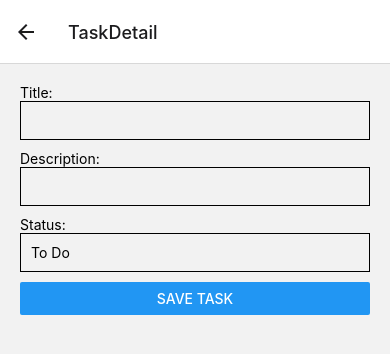
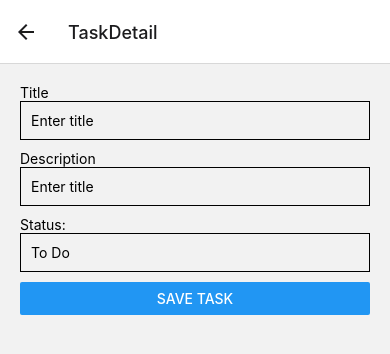
Before and after one commit to gus-waritthorn/task-manager, a React Native app: screen / in a window 390 px wide. Both pictures are taken after a click on the button "CREATE". Shown: the top 354 px of the page. Built offline with nearby package versions, Linux system fonts and the light colour scheme; what react-native-uuid would draw is missing.

Commit message:
implement the form validation using react-hook-form and yup as a schema validator

```diff
--- a/App.tsx
+++ b/App.tsx
@@ -6,14 +6,17 @@ import {createStackNavigator} from '@react-navigation/stack';
 // screen import
 import TaskListScreen from './src/screens/TaskListScreen';
 import TaskDetailScreen from './src/screens/TaskDetailScreen';
-import StatusModal from './src/components/StatusModal';
 
-import {Task} from './src/utils/task';
+import {Task, TaskStatus} from './src/utils/task';
+import {Control} from 'react-hook-form';
 
 export type RootStackParamList = {
   TaskList: undefined;
   TaskDetail: {task: Task; updateTask: (task: Task) => void};
-  Status: {status: string; updateStatus: (status: string) => void};
+  Status: {
+    control: Control<Task>;
+    setValue: (status: TaskStatus) => void;
+  };
 };
 
 const Stack = createStackNavigator<RootStackParamList>();
@@ -24,11 +27,6 @@ const App = () => {
       <Stack.Navigator initialRouteName="TaskList">
         <Stack.Screen name="TaskList" component={TaskListScreen} />
         <Stack.Screen name="TaskDetail" component={TaskDetailScreen} />
-        <Stack.Screen
-          name="Status"
-          component={StatusModal}
-          options={{presentation: 'modal'}}
-        />
       </Stack.Navigator>
     </NavigationContainer>
   );
--- a/package.json
+++ b/package.json
@@ -10,14 +10,17 @@
     "test": "jest"
   },
   "dependencies": {
+    "@hookform/resolvers": "^3.9.0",
     "@react-native-picker/picker": "^2.8.1",
     "@react-navigation/native": "^6.1.18",
     "@react-navigation/stack": "^6.4.1",
     "react": "18.3.1",
+    "react-hook-form": "^7.53.0",
     "react-native": "0.75.3",
     "react-native-gesture-handler": "^2.20.0",
     "react-native-safe-area-context": "^4.11.0",
-    "react-native-uuid": "^2.0.2"
+    "react-native-uuid": "^2.0.2",
+    "yup": "^1.4.0"
   },
   "devDependencies": {
     "@babel/core": "^7.20.0",
--- a/src/components/StatusModal.tsx
+++ b/src/components/StatusModal.tsx
@@ -1,42 +1,47 @@
-import React, {useState} from 'react';
-import {Button, StyleSheet, View} from 'react-native';
-import {StackNavigationProp} from '@react-navigation/stack';
-import {RouteProp} from '@react-navigation/native';
+import React from 'react';
+import {Modal, View, Button, StyleSheet} from 'react-native';
+import {Control, Controller} from 'react-hook-form';
 import {Picker} from '@react-native-picker/picker';
-import {RootStackParamList} from '../../App';
+import {Task} from '../utils/task';
 
-type StatusModalNavigationProp = StackNavigationProp<
-  RootStackParamList,
-  'Status'
->;
-type StatusModalRouteProp = RouteProp<RootStackParamList, 'Status'>;
-
-type StatusModalProps = {
-  navigation: StatusModalNavigationProp;
-  route: StatusModalRouteProp;
-};
-
-const StatusModal: React.FC<StatusModalProps> = ({route, navigation}) => {
-  const {status: initialStatus, updateStatus} = route.params;
-  const [status, setStatus] = useState(initialStatus);
-
+const StatusModal = ({
+  control,
+  visible,
+  setVisible,
+}: {
+  control: Control<Task>;
+  visible: boolean;
+  setVisible: (value: boolean) => void;
+}) => {
   const handleConfirm = () => {
-    updateStatus(status);
-    navigation.goBack();
+    setVisible(false);
   };
 
   return (
+    <Modal
+      animationType="slide"
+      transparent={false}
+      visible={visible}
+      onRequestClose={() => setVisible(!visible)}>
       <View style={styles.container}>
+        <Controller
+          control={control}
+          name="status"
+          render={({field: {onChange, onBlur, value}}) => (
             <Picker
-        selectedValue={status}
-        onValueChange={itemValue => setStatus(itemValue)}
+              selectedValue={value}
+              onBlur={onBlur}
+              onValueChange={onChange}
               style={styles.picker}>
               <Picker.Item label="To Do" value="To Do" />
               <Picker.Item label="In Progress" value="In Progress" />
               <Picker.Item label="Done" value="Done" />
             </Picker>
+          )}
+        />
         <Button title="Confirm" onPress={handleConfirm} />
       </View>
+    </Modal>
   );
 };
 
--- /dev/null
+++ b/src/components/form/TextInputForm.tsx
@@ -0,0 +1,50 @@
+import React from 'react';
+import {StyleSheet, Text, TextInput} from 'react-native';
+import {Controller, Control} from 'react-hook-form';
+import {Task} from '../../utils/task';
+
+const TextInputForm = ({
+  name,
+  control,
+}: {
+  name: 'title' | 'description';
+  control: Control<Task>;
+}) => {
+  return (
+    <Controller
+      control={control}
+      name={name}
+      render={({field: {onChange, onBlur, value}, fieldState}) => (
+        <>
+          <TextInput
+            style={[styles.input, fieldState.error && styles.errorInput]}
+            onBlur={onBlur}
+            onChangeText={text => onChange(text)}
+            value={value}
+            placeholder="Enter title"
+          />
+          {fieldState.error && (
+            <Text style={styles.errorText}>{fieldState.error.message}</Text>
+          )}
+        </>
+      )}
+    />
+  );
+};
+
+const styles = StyleSheet.create({
+  input: {
+    borderWidth: 1,
+    padding: 10,
+    marginBottom: 10,
+  },
+  errorInput: {
+    borderColor: 'red',
+  },
+  errorText: {
+    color: 'red',
+    marginBottom: 10,
+  },
+});
+
+export default TextInputForm;
--- /dev/null
+++ b/src/components/form/TouchableOpacityForm.tsx
@@ -0,0 +1,50 @@
+import React from 'react';
+import {StyleSheet, Text, TouchableOpacity} from 'react-native';
+import {Controller, Control} from 'react-hook-form';
+import {Task} from '../../utils/task';
+
+const TouchableOpacityForm = ({
+  name,
+  control,
+  onPress,
+}: {
+  name: 'status';
+  control: Control<Task>;
+  onPress: () => void;
+}) => {
+  return (
+    <Controller
+      control={control}
+      name={name}
+      render={({field: {value}, fieldState}) => (
+        <>
+          <TouchableOpacity
+            style={[styles.input, fieldState.error && styles.errorInput]}
+            onPress={onPress}>
+            <Text>{value || 'Select status'}</Text>
+          </TouchableOpacity>
+          {fieldState.error && (
+            <Text style={styles.errorText}>{fieldState.error.message}</Text>
+          )}
+        </>
+      )}
+    />
+  );
+};
+
+const styles = StyleSheet.create({
+  input: {
+    borderWidth: 1,
+    padding: 10,
+    marginBottom: 10,
+  },
+  errorInput: {
+    borderColor: 'red',
+  },
+  errorText: {
+    color: 'red',
+    marginBottom: 10,
+  },
+});
+
+export default TouchableOpacityForm;
--- /dev/null
+++ b/src/constants/schemas.ts
@@ -0,0 +1,13 @@
+import * as yup from 'yup';
+
+export const schema = yup
+  .object({
+    id: yup.string().optional(),
+    title: yup.string().required('Title is required'),
+    description: yup.string().required('Description is required'),
+    status: yup
+      .string()
+      .oneOf(['To Do', 'In Progress', 'Done'], 'Invalid status')
+      .required('Status is required'),
+  })
+  .required();
--- a/src/screens/TaskDetailScreen.tsx
+++ b/src/screens/TaskDetailScreen.tsx
@@ -1,15 +1,16 @@
-import React, {useState} from 'react';
-import {
-  View,
-  Text,
-  TextInput,
-  Button,
-  StyleSheet,
-  TouchableOpacity,
-} from 'react-native';
+import React, {useEffect, useState} from 'react';
+import {useForm, Control} from 'react-hook-form';
+import {yupResolver} from '@hookform/resolvers/yup';
+import {View, Text, Button, StyleSheet} from 'react-native';
 import {StackNavigationProp} from '@react-navigation/stack';
 import {RouteProp} from '@react-navigation/native';
 import {RootStackParamList} from '../../App';
+import {schema} from '../constants/schemas';
+import {EMPTY_TASK, Task} from '../utils/task';
+import StatusModal from '../components/StatusModal';
+import TextInputForm from '../components/form/TextInputForm';
+import {ObjectSchema} from 'yup';
+import TouchableOpacityForm from '../components/form/TouchableOpacityForm';
 
 type TaskDetailScreenNavigationProp = StackNavigationProp<
   RootStackParamList,
@@ -26,42 +27,51 @@ const TaskDetailScreen: React.FC<TaskDetailScreenProps> = ({
   route,
   navigation,
 }) => {
+  const [showModal, setShowModal] = useState<boolean>(false);
   const {task, updateTask} = route.params;
-  const [title, setTitle] = useState(task.title);
-  const [description, setDescription] = useState(task.description);
-  const [status, setStatus] = useState(task.status);
 
-  const handleSave = () => {
-    const updatedTask = {...task, title, description, status};
-    updateTask(updatedTask);
+  useEffect(() => {
+    task.id ? reset(task) : reset();
+    // eslint-disable-next-line react-hooks/exhaustive-deps
+  }, [task]);
+
+  const {control, handleSubmit, reset} = useForm<Task>({
+    resolver: yupResolver(schema as ObjectSchema<Task>),
+    defaultValues: EMPTY_TASK,
+    mode: 'onSubmit',
+    reValidateMode: 'onBlur',
+  });
+
+  const handleSave = (formValue: Task) => {
+    updateTask(formValue);
     navigation.goBack();
   };
 
   return (
     <View style={styles.container}>
-      <Text>Title:</Text>
-      <TextInput value={title} onChangeText={setTitle} style={styles.input} />
+      <Text>Title</Text>
+      <TextInputForm name="title" control={control} />
 
-      <Text>Description:</Text>
-      <TextInput
-        value={description}
-        onChangeText={setDescription}
-        style={styles.input}
+      <Text>Description</Text>
+      <TextInputForm name="description" control={control} />
+
+      <Text>Status:</Text>
+      <TouchableOpacityForm
+        name="status"
+        control={control}
+        onPress={() => setShowModal(true)}
       />
 
-      <Text>Status:</Text>
-      <TouchableOpacity
-        style={styles.input}
-        onPress={() =>
-          navigation.navigate('Status', {
-            status,
-            updateStatus: (value: string) => setStatus(value),
-          })
-        }>
-        <Text>{status}</Text>
-      </TouchableOpacity>
+      <StatusModal
+        control={control as Control<Task>}
+        visible={showModal}
+        setVisible={setShowModal}
+      />
 
-      <Button title="Save Task" onPress={handleSave} />
+      <Button
+        title="Save Task"
+        onPress={handleSubmit(data => handleSave(data as Task))}
+      />
     </View>
   );
 };
@@ -75,6 +85,13 @@ const styles = StyleSheet.create({
     padding: 10,
     marginBottom: 10,
   },
+  errorInput: {
+    borderColor: 'red',
+  },
+  errorText: {
+    color: 'red',
+    marginBottom: 10,
+  },
   picker: {
     marginBottom: 20,
   },
--- a/src/screens/TaskListScreen.tsx
+++ b/src/screens/TaskListScreen.tsx
@@ -70,7 +70,7 @@ const TaskListScreen: React.FC<TaskListScreenProps> = ({navigation}) => {
   );
 
   return (
-    <View>
+    <View style={styles.container}>
       <FlatList
         data={tasks}
         renderItem={renderTask}
@@ -81,6 +81,9 @@ const TaskListScreen: React.FC<TaskListScreenProps> = ({navigation}) => {
 };
 
 const styles = StyleSheet.create({
+  container: {
+    flex: 1,
+  },
   taskContainer: {
     padding: 20,
     borderBottomWidth: 1,
--- a/src/utils/task.ts
+++ b/src/utils/task.ts
@@ -2,28 +2,33 @@ import uuid from 'react-native-uuid';
 
 export const generateUUID = (): string => {
   const newUUID = uuid.v4();
-  console.log('Generated UUID:', newUUID);
   return newUUID.toString();
 };
+
+export enum TaskStatus {
+  ToDo = 'To Do',
+  InProgress = 'In Progress',
+  Done = 'Done',
+}
 
 export const DEFAULT_TASKS: Task[] = [
   {
     id: generateUUID(),
     title: 'Task 1',
     description: 'Description 1',
-    status: 'To Do',
+    status: TaskStatus.ToDo,
   },
   {
     id: generateUUID(),
     title: 'Task 2',
     description: 'Description 2',
-    status: 'In Progress',
+    status: TaskStatus.InProgress,
   },
   {
     id: generateUUID(),
     title: 'Task 3',
     description: 'Description 3',
-    status: 'Done',
+    status: TaskStatus.Done,
   },
 ];
 
@@ -31,12 +36,12 @@ export const EMPTY_TASK: Task = {
   id: undefined,
   title: '',
   description: '',
-  status: 'To Do',
+  status: TaskStatus.ToDo,
 };
 
 export interface Task {
   id?: string;
   title: string;
   description: string;
-  status: string;
+  status: TaskStatus;
 }
```
Also changed, not shown: 1 other file (tests, documents, lock files or other folders). Lines whose indentation alone changed are shown as unchanged.
